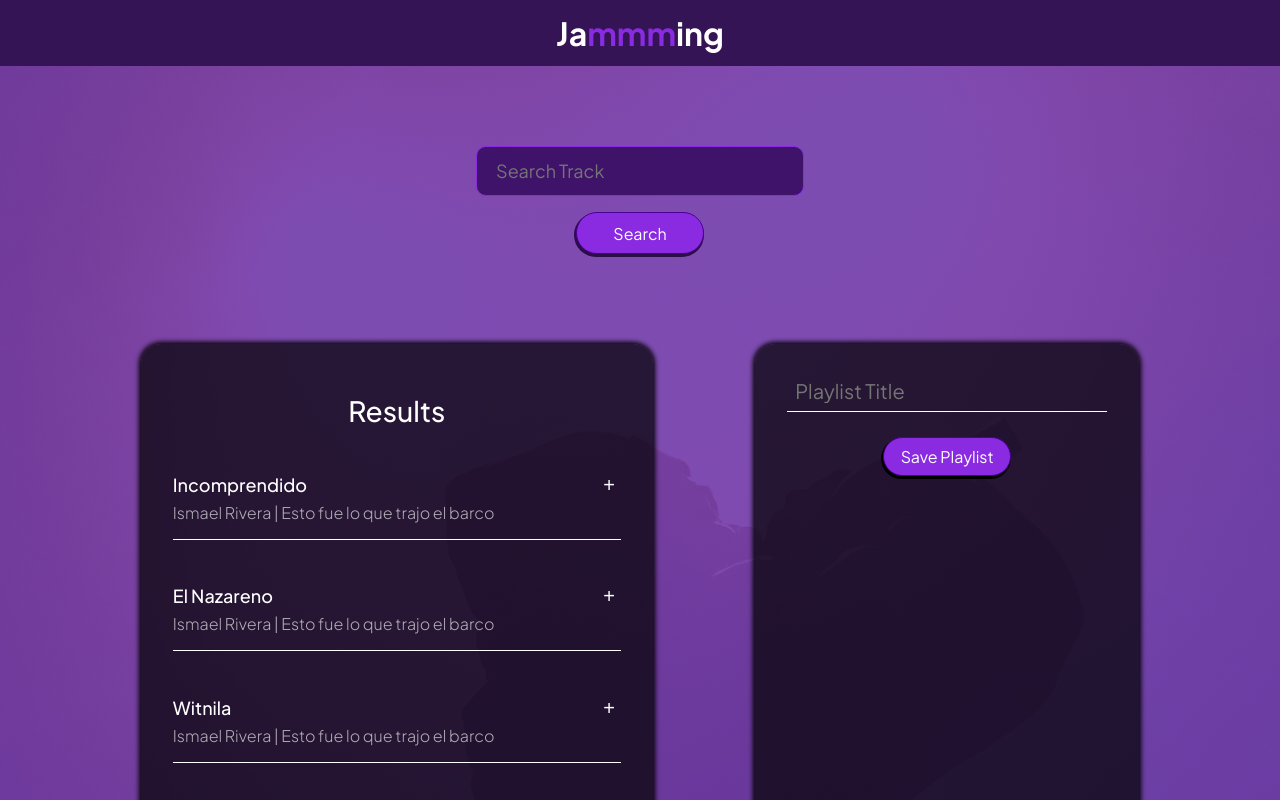
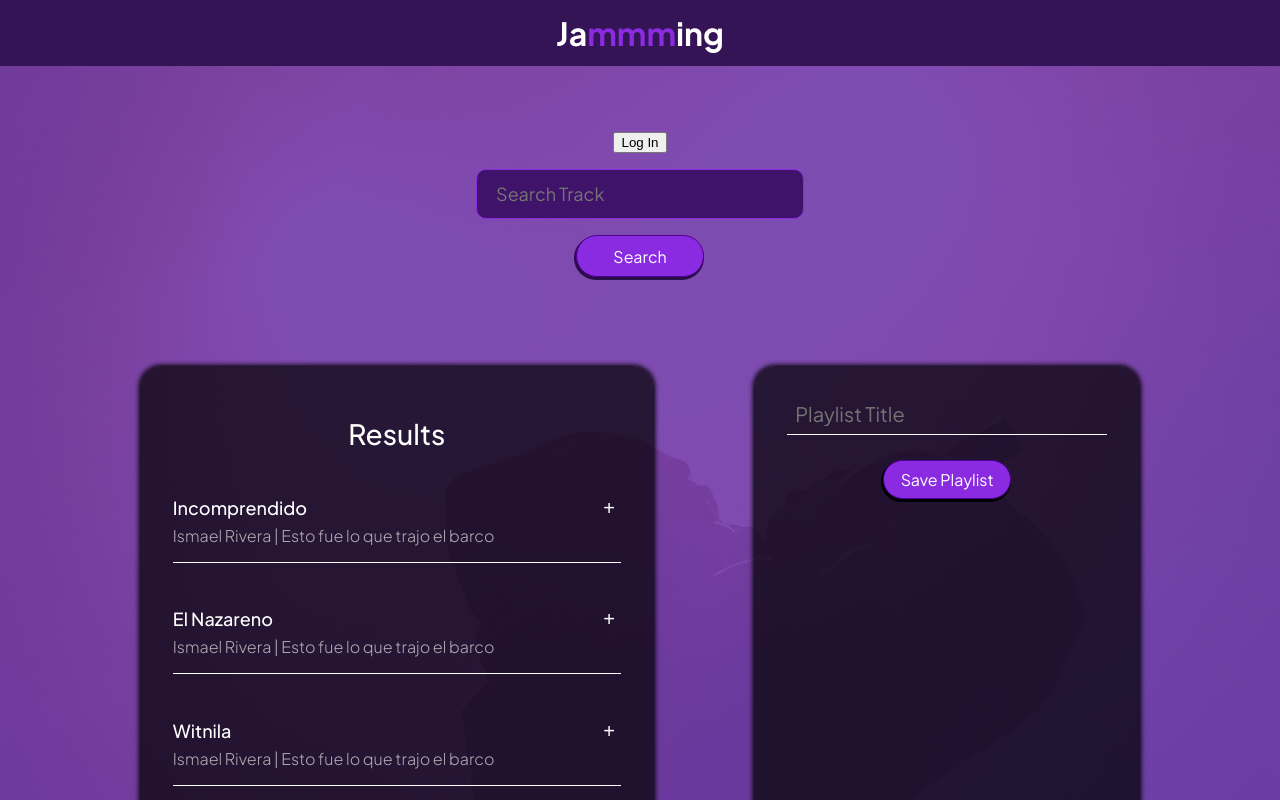
Before and after one commit to ricard0g/codecademyProjects, a React (Create React App) app in the folder jammming/: page / in a window 1280 px wide. Shown: the top 800 px of the page. Built offline with nearby package versions, Linux system fonts and the light colour scheme.

Commit message:
Login button handles the login by implementing the Implicit Grant, Works great, now it has to be styled

```diff
--- /dev/null
+++ b/jammming/src/components/SearchTables/Login/Login.js
@@ -0,0 +1,60 @@
+import { useState } from "react";
+import styles from "./Login.module.css";
+
+var clientID = process.env.REACT_APP_CLIENT_ID;
+
+function Login() {
+    const [login, setLogin] = useState(false);
+
+    const generateRandomString = (length) => {
+        let text = "";
+        const possible = "ABCDEFGHIJKLMNOPQRSTUVWXYZabcdefghijklmnopqrstuvwxyz0123456789";
+
+        for(let i = 0; i < length; i++) {
+            text += possible.charAt(Math.floor(Math.random() * possible.length));
+        }
+
+        return text;
+    }
+
+    const handleSubmit = async () => {
+        try {
+            // const cliendId = process.env.CLIENT_ID;
+            const redirectUri = "http://localhost:3000/";
+
+            const state = generateRandomString(16);
+
+            const scope = "user-read-private user-read-email";
+
+            let url = "https://accounts.spotify.com/authorize";
+            url += "?response_type=token";
+            url += "&client_id=" + encodeURIComponent(clientID);
+            url += "&scope=" + encodeURIComponent(scope);
+            url += "&redirect_uri=" + encodeURIComponent(redirectUri);
+            url += "&state=" + encodeURIComponent(state);
+
+            window.location.href = url;
+
+            setLogin(true);
+
+            // const response = await fetch(url);
+
+            // if(response.ok){
+            //     console.log("Response went Ok!")
+            //     const jsonResponse = await response.json();
+            // }
+        } catch(error) {
+            console.log(error)
+        }
+    }
+
+    return (
+        <>
+            <button type="submit" onClick={handleSubmit}>
+                {login ? "Log Out" : "Log In"}
+            </button>
+        </>
+    )
+}
+
+export {Login};
--- a/jammming/src/components/SearchTables/SearchTables.js
+++ b/jammming/src/components/SearchTables/SearchTables.js
@@ -1,12 +1,47 @@
 import { SearchInput } from "./SearchSection/SearchInput";
 import { TrackColumns } from "./TrackColumns/TrackColumns";
 import styles from "./SearchTables.module.css";
+import { Login } from "./Login/Login";
 
 function SearchTables() {
+    const exampleResponse = [
+        {
+            song: "Incomprendido",
+            artist: "Ismael Rivera",
+            album: "Esto fue lo que trajo el barco"
+        },
+        {
+            song: "El Nazareno",
+            artist: "Ismael Rivera",
+            album: "Esto fue lo que trajo el barco"
+        },
+        {
+            song: "Witnila",
+            artist: "Ismael Rivera",
+            album: "Esto fue lo que trajo el barco"
+        },
+        {
+            song: "Che Che Olé",
+            artist: "Hector Lavoe",
+            album: "El Vigilante"
+        },
+        {
+            song: "Idilio",
+            artist: "Willie Colon",
+            album: "Idilio"
+        },
+        {
+            song: "La vaca lechera",
+            artist: "Ismael Rivera",
+            album: "Esto fue lo que trajo el barco"
+        },
+    ]
+
     return (
         <section className={styles.searchTablesContainer}>
+            <Login />
             <SearchInput />
-            <TrackColumns />
+            <TrackColumns tracks={exampleResponse}/>
         </section>
     )
 }
--- a/jammming/src/components/SearchTables/TrackColumns/LeftColumn/LeftColumn.js
+++ b/jammming/src/components/SearchTables/TrackColumns/LeftColumn/LeftColumn.js
@@ -1,44 +1,11 @@
 import styles from './LeftColumn.module.css';
 
-function LeftColumn() {
-    const exampleResponse = [
-        {
-            song: "Incomprendido",
-            artist: "Ismael Rivera",
-            album: "Esto fue lo que trajo el barco"
-        },
-        {
-            song: "El Nazareno",
-            artist: "Ismael Rivera",
-            album: "Esto fue lo que trajo el barco"
-        },
-        {
-            song: "Witnila",
-            artist: "Ismael Rivera",
-            album: "Esto fue lo que trajo el barco"
-        },
-        {
-            song: "Che Che Olé",
-            artist: "Hector Lavoe",
-            album: "El Vigilante"
-        },
-        {
-            song: "Idilio",
-            artist: "Willie Colon",
-            album: "Idilio"
-        },
-        {
-            song: "La vaca lechera",
-            artist: "Ismael Rivera",
-            album: "Esto fue lo que trajo el barco"
-        },
-    ]
-
+function LeftColumn(props) {
     return (
         <div className={styles.leftColumnContainer}>
             <h2 className={styles.resultsTitle}>Results</h2>
             <ul>
-                {exampleResponse.map((track) => {
+                {props.tracks.map((track) => {
                     return (
                         <li>
                             <p className={styles.songName}>{track.song}<button className={styles.addButton}>+</button></p>
--- a/jammming/src/components/SearchTables/TrackColumns/TrackColumns.js
+++ b/jammming/src/components/SearchTables/TrackColumns/TrackColumns.js
@@ -2,10 +2,10 @@ import { LeftColumn } from "./LeftColumn/LeftColumn";
 import { RightColumn } from "./RightColumn/RightColumn";
 import styles from "./TrackColumns.module.css";
 
-function TrackColumns() {
+function TrackColumns(props) {
     return (
         <div className={styles.trackColumnContainer}>
-            <LeftColumn />
+            <LeftColumn tracks={props.tracks}/>
             <RightColumn />
         </div>
     )
```
Also changed, not shown: jammming/src/App.js (+3 -4 lines), jammming/src/components/SearchTables/Login/Login.module.css (added), 1 other file (tests, documents, lock files or other folders).
